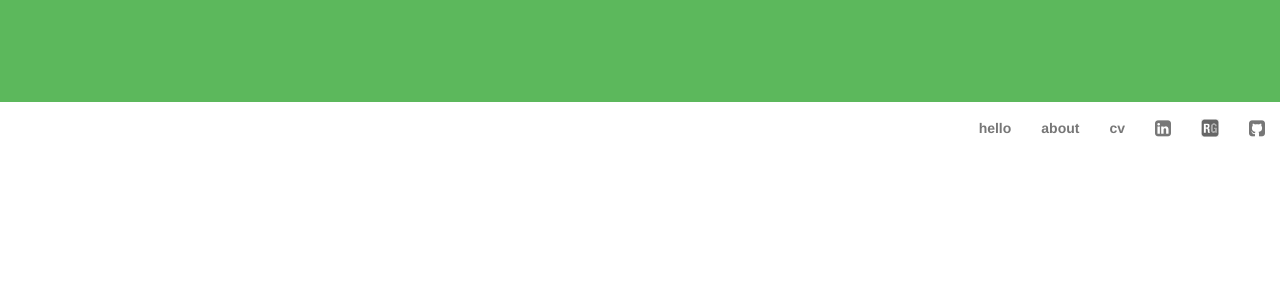
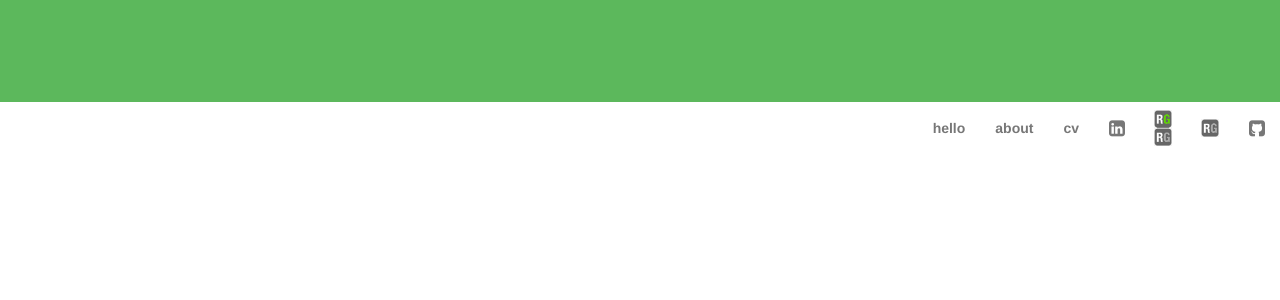
Before and after one commit to willjbowman/wills-website, a PHP site: page / in a window 1280 px wide. Shown: the part 647-947 px from the top of the page. Run offline with PHP 8.4, Linux system fonts and the light colour scheme.

Commit message:
adding :hover transformation to rg link wrapper

```diff
--- a/public/css/will.css
+++ b/public/css/will.css
@@ -140,6 +140,20 @@ a.cv_link {
 	width:;
 }
 
+.a_rg {
+	width: 46px;
+	height: 50px;
+	background: url( '../img/rg_icon_stack.png' );
+	background-repeat: no-repeat;
+	background-position: center;
+	background-size: auto 36px;
+	/*margin-top: 1px;*/
+}
+
+.a_rg:hover {
+	background-position: 0px 0px;
+}
+
 .RG_icon {
 	height: 18px;
 	padding-bottom: 1px;
--- a/public/index.html
+++ b/public/index.html
@@ -51,6 +51,12 @@
         </li>
         <li>
           <a href="https://www.linkedin.com/in/bowmanwilliam" target="_blank" class="nav_btn linkedin_nav"><i class="fa fa-linkedin-square fa-lg"></i></a>
+        </li>
+        <li>
+          <a href="https://www.researchgate.net/profile/Will_Bowman" target="_blank" class="nav_btn_RG a_rg">
+            <!-- <div class="RG_icon_stack"></div> -->
+            <!-- <img src="img/research_gate_rounded_bw.jpg" class="RG_icon"> -->
+          </a>
         </li>
         <li>
           <a href="https://www.researchgate.net/profile/Will_Bowman" target="_blank" class="nav_btn_RG">
```
